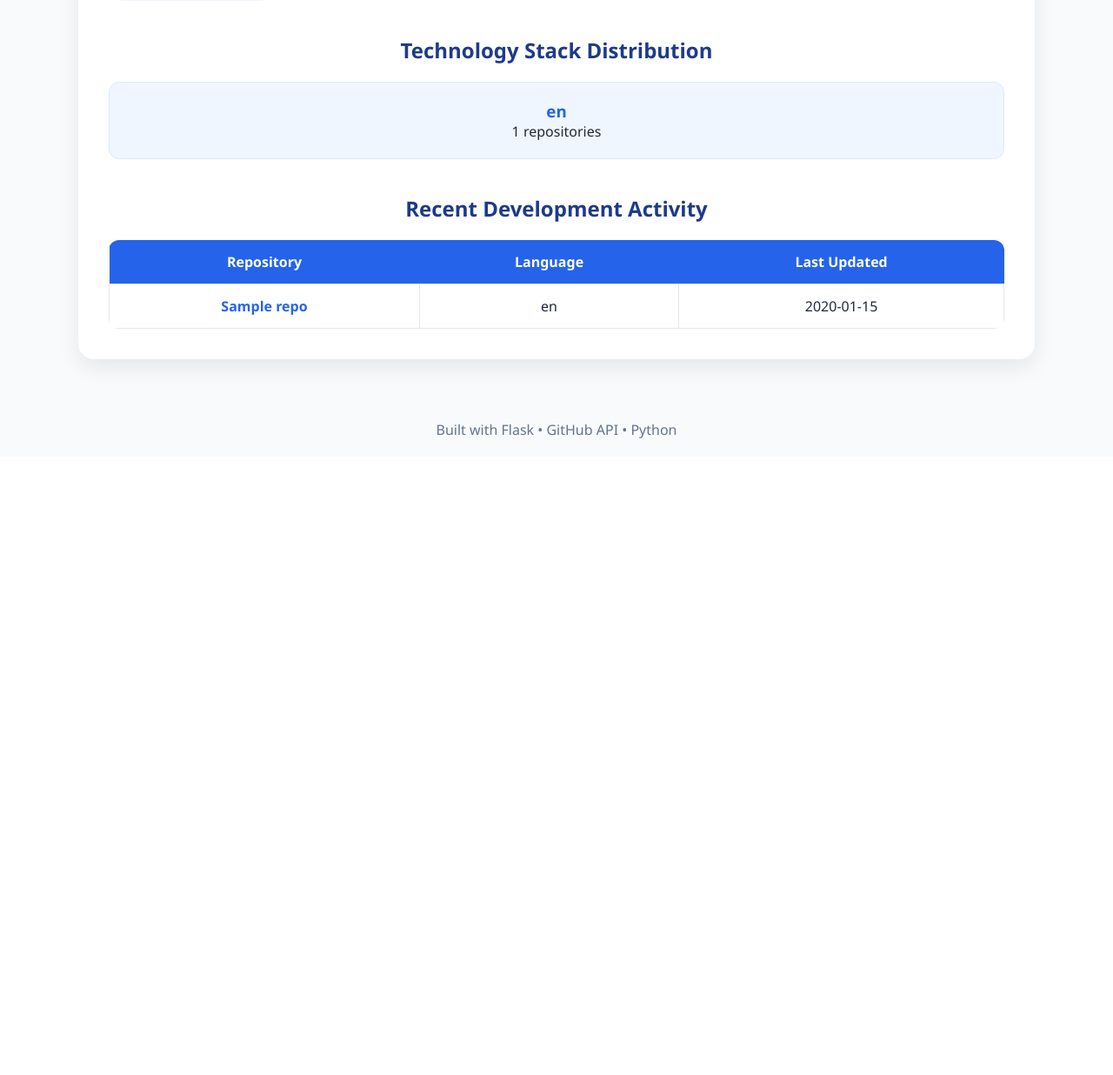
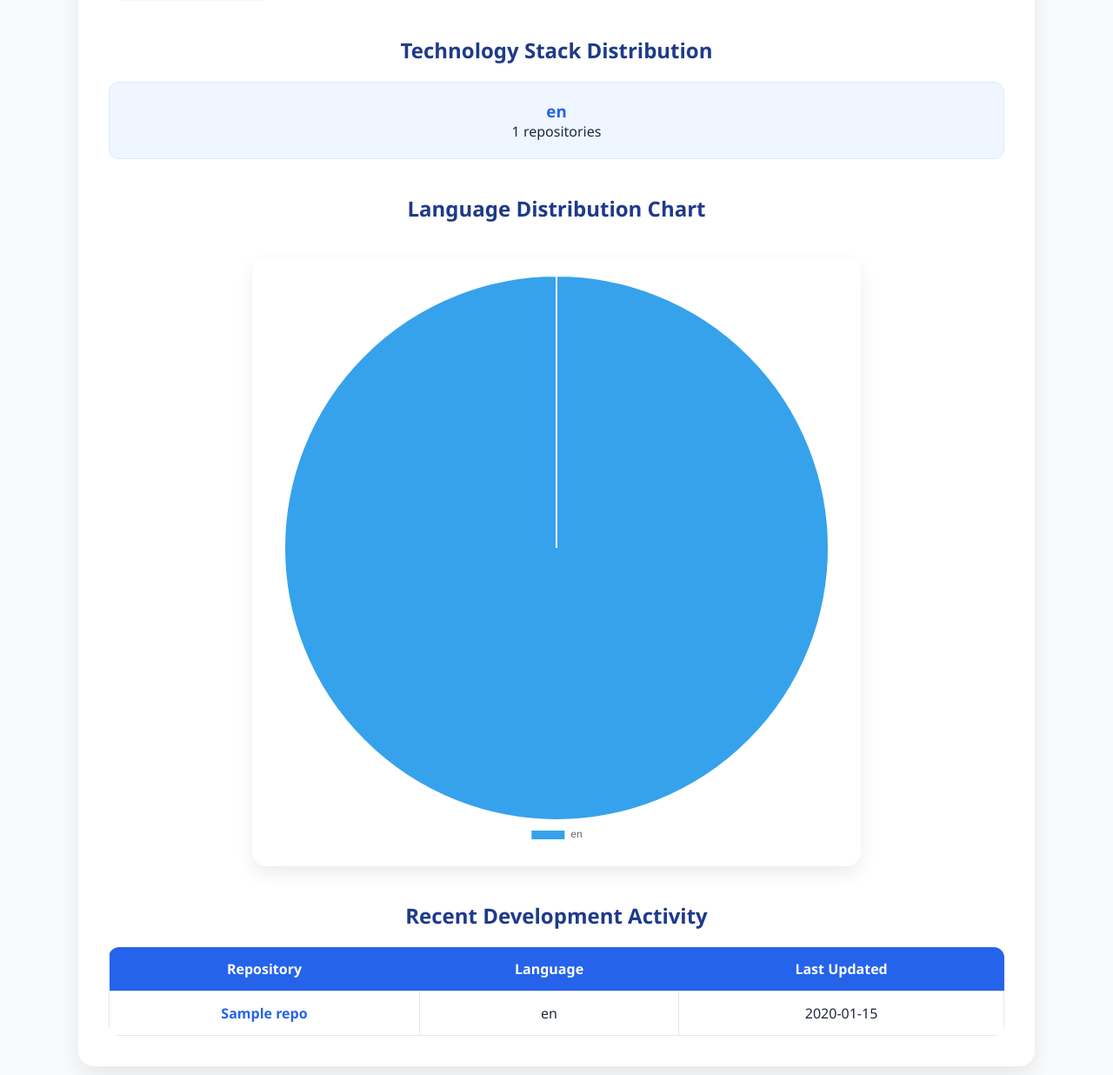
Before and after one commit to mayank200529/open-source-contributor-intelligence-platform, a Flask app: template app/templates/index.html in a window 1280 px wide. Shown: the part 1161-2397 px from the top of the page at 87% size. Before the commit the page ends 1665 px from the top, so only its background shows below. Run offline with Flask 3, Linux system fonts and the light colour scheme; the template is opened without the code that fills it: most values are stand-ins (such as "Sample title", 1, 10 or a date in 2020); grey boxes marked "Sample" are stand-in pictures.

Commit message:
feat: add language distribution chart

```diff
--- a/app/static/style.css
+++ b/app/static/style.css
@@ -193,3 +193,12 @@ tr:nth-child(even){
     font-weight:700;
     font-size:18px;
 }
+
+.chart-container{
+    max-width:700px;
+    margin:40px auto;
+    background:white;
+    padding:20px;
+    border-radius:16px;
+    box-shadow:0 8px 20px rgba(0,0,0,.08);
+}
--- a/app/templates/index.html
+++ b/app/templates/index.html
@@ -113,8 +113,12 @@
             {% endfor %}
             </div>
 
+            <h2 class="repo-title">Language Distribution Chart</h2>
+            <div class="chart-container">
+                <canvas id="languageChart"></canvas>
+            </div>
+
             <h2 class="repo-title">Recent Development Activity</h2>
-
             <table class="repo-table">
                 <thead>
                     <tr>
@@ -151,5 +155,41 @@
         Built with Flask • GitHub API • Python
     </div>
 
+    <script src="https://cdn.jsdelivr.net/npm/chart.js"></script>
+    {% if profile %}
+    <script>
+    const languageLabels = [
+        {% for language, count in profile.languages.items() %}
+            "{{ language }}",
+        {% endfor %}
+    ];
+
+    const languageCounts = [
+        {% for language, count in profile.languages.items() %}
+            {{ count }},
+        {% endfor %}
+    ];
+
+    const ctx = document.getElementById("languageChart");
+
+    new Chart(ctx, {
+        type: "pie",
+        data: {
+            labels: languageLabels,
+            datasets: [{
+                data: languageCounts
+            }]
+        },
+        options: {
+            responsive: true,
+            plugins: {
+                legend: {
+                    position: "bottom"
+                }
+            }
+        }
+    });
+    </script>
+    {% endif %}
 </body>
 </html>
```
